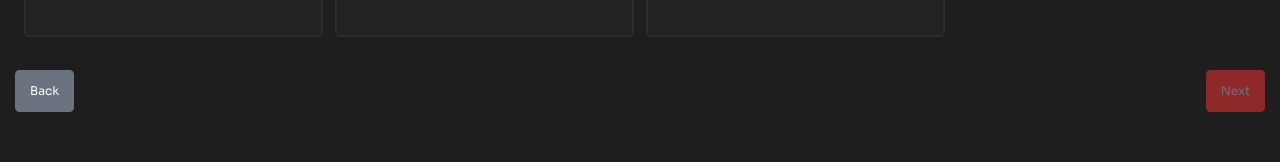
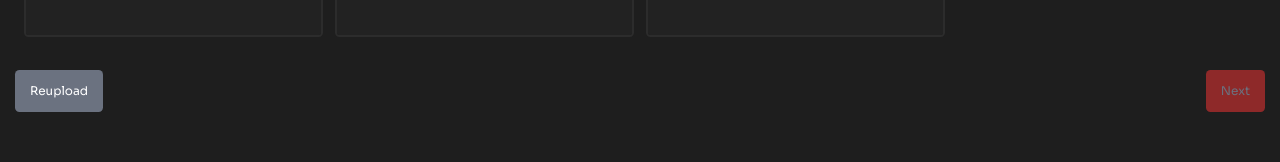
Before and after one commit to bondlegend0110/printerForm1.0, a Next.js app in the folder printerform/: page /export in a window 1280 px wide. Shown: the part 299-461 px from the top of the page. Built offline with nearby package versions, Linux system fonts and the light colour scheme; a web font is replaced by a local one.

Commit message:
curved printable changes, and back button to reupload

```diff
--- a/printerform/src/app/export/page.tsx
+++ b/printerform/src/app/export/page.tsx
@@ -443,9 +443,9 @@ class PrintableFactory {
          };
 
          // top model
-         renderSide(0, true, false, 80, 280, 0.9);
+         renderSide(0, true, false, 80, 65, 0.9);
          // bottom model
-         renderSide(Math.PI, false, true, 80, 280, 0.9);
+         renderSide(Math.PI, false, true, 80, 65, 0.9);
 
 
          // generating PDF
@@ -961,7 +961,7 @@ const Export = () => {
                 className="bg-gray-500 hover:bg-gray-600 text-white transition duration-200 rounded-md p-5"
                 onClick={() => router.push('/upload')}
             >
-                Back
+                Reupload
             </button>
               {/* Next Button */}
                 <button
```
